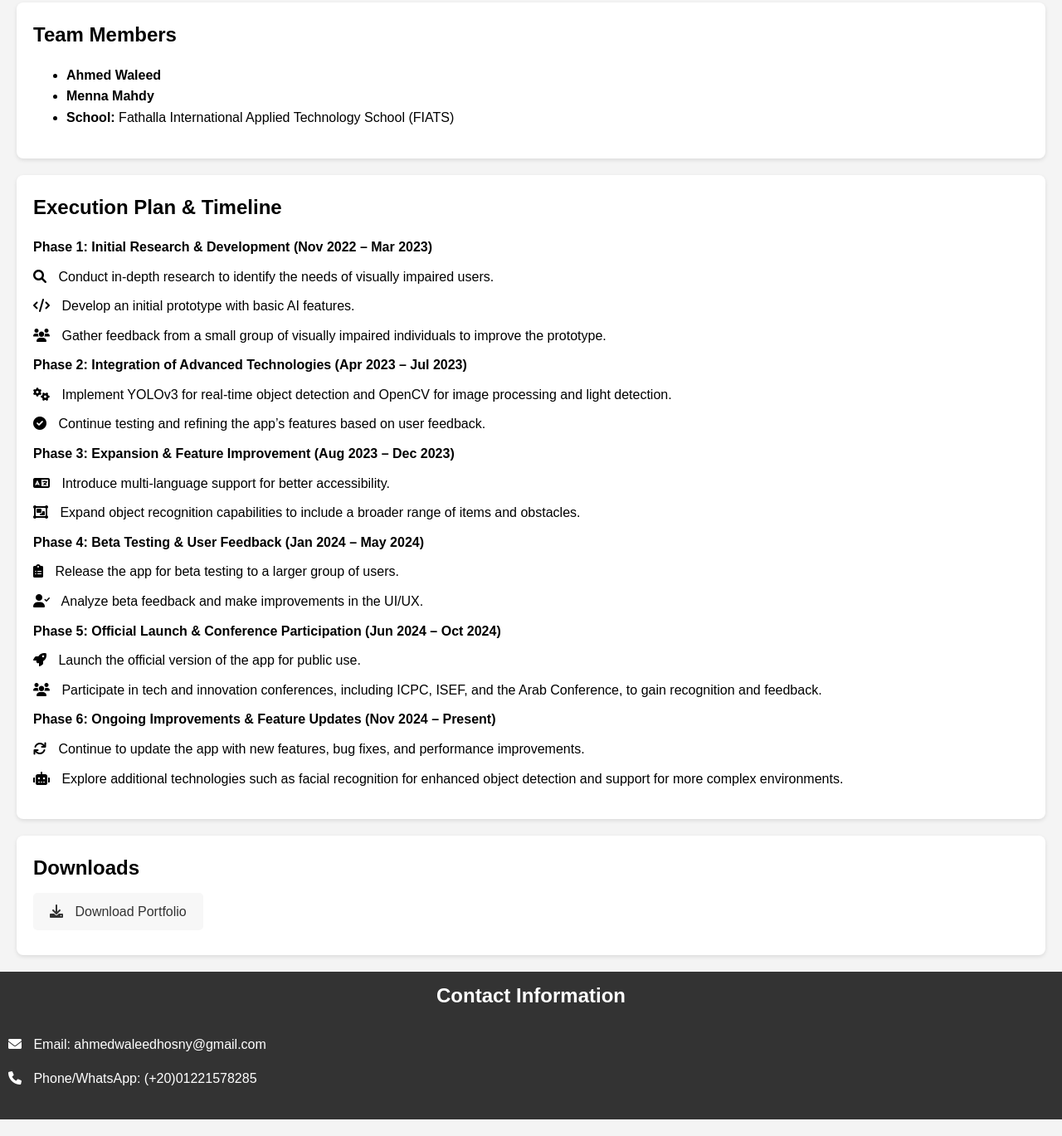
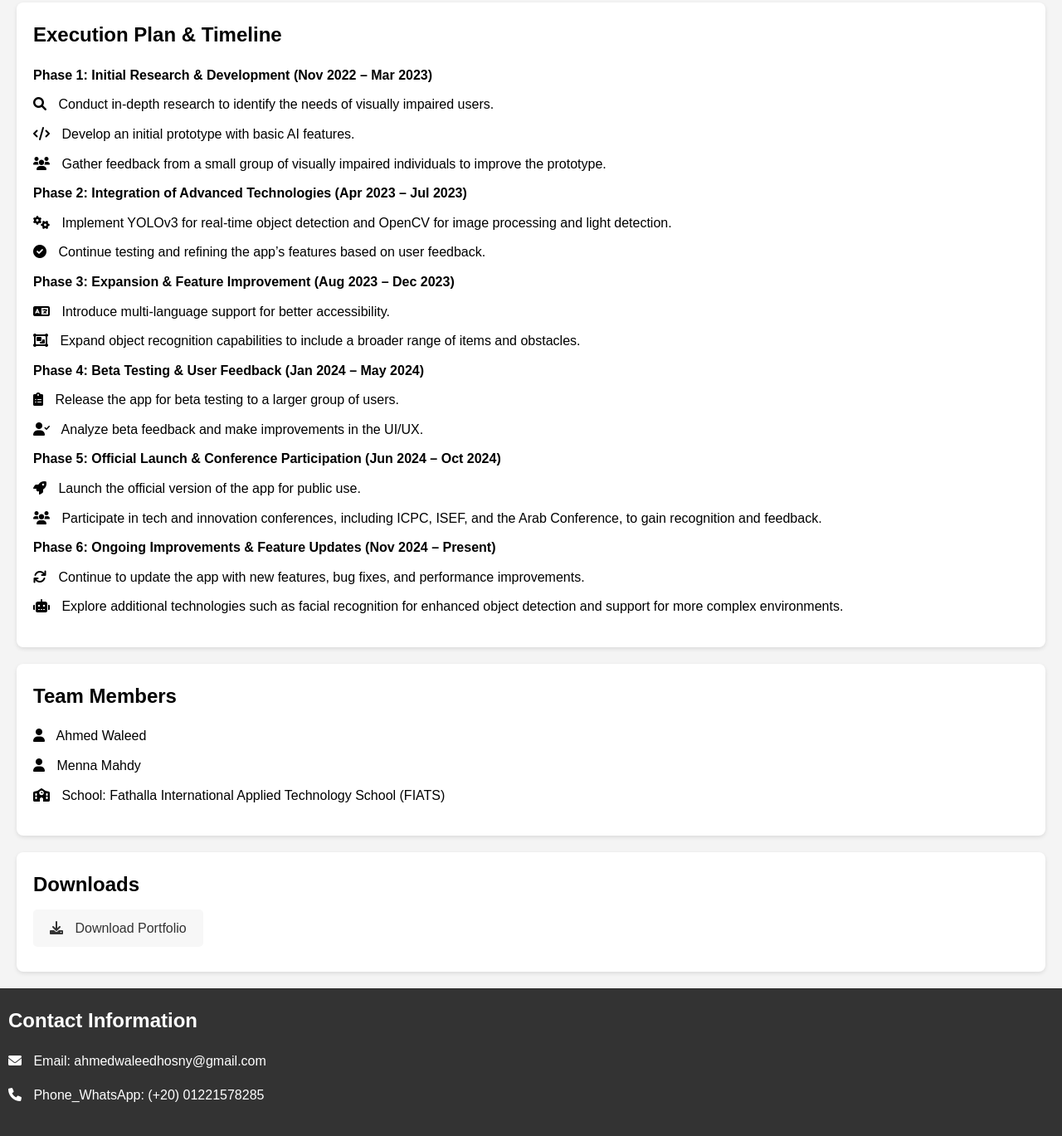
Before and after one commit to httpsgodz/BDA, a plain HTML site: page index.html in a window 1280 px wide. Shown: the part 1559-2928 px from the top of the page at 83% size. Drawn offline with Linux system fonts and the light colour scheme.

Commit message:
Update index.html

```diff
--- a/index.html
+++ b/index.html
@@ -35,25 +35,20 @@
             box-shadow: 0 2px 5px rgba(0, 0, 0, 0.1);
         }
 
-        .achievements ul {
+        .achievements ul,
+        .technologies ul,
+        .recommendations ul,
+        .execution-plan ul,
+        .team-members ul {
             list-style-type: none;
             padding: 0;
         }
 
-        .achievements li {
-            margin-bottom: 10px;
-        }
-
-        .technologies ul,
-        .recommendations ul,
-        .execution-plan ul {
-            list-style-type: none;
-            padding: 0;
-        }
-
+        .achievements li,
         .technologies li,
         .recommendations li,
-        .execution-plan li {
+        .execution-plan li,
+        .team-members li {
             margin-bottom: 10px;
         }
 
@@ -156,15 +151,6 @@
         </ul>
     </section>
 
-<section>
-        <h2>Team Members</h2>
-        <ul>
-            <li><strong>Ahmed Waleed</strong></li>
-            <li><strong>Menna Mahdy</strong></li>
-            <li><strong>School:</strong> Fathalla International Applied Technology School (FIATS)</li>
-        </ul>
-    </section>
-
     <section class="execution-plan">
         <h2>Execution Plan & Timeline</h2>
         <ul>
@@ -202,19 +188,28 @@
         </ul>
     </section>
 
-  <section class="download-links">
-    <h2>Downloads</h2>
-    <a href="https://docs.google.com/document/d/1HVhP3kDohZfqr3kegkTR4B4po1TrA1Il/export?format=pdf" download><i class="fas fa-download"></i> Download Portfolio</a>
-</section>
+    <section class="team-members">
+        <h2>Team Members</h2>
+        <ul>
+            <li><i class="fas fa-user"></i> Ahmed Waleed</li>
+            <li><i class="fas fa-user"></i> Menna Mahdy</li>
+            <li><i class="fas fa-school"></i> School: Fathalla International Applied Technology School (FIATS)</li>
+        </ul>
+    </section>
 
+    <section class="download-links">
+        <h2>Downloads</h2>
+        <a href="https://docs.google.com/document/d/1HVhP3kDohZfqr3kegkTR4B4po1TrA1Il/export?format=pdf" download><i class="fas fa-download"></i> Download Portfolio</a>
+    </section>
 
     <footer>
-        <h2>Contact Information</h2>
         <div class="contact-info">
+            <h2>Contact Information</h2>
             <p><i class="fas fa-envelope"></i> Email: <a href="mailto:ahmedwaleedhosny@gmail.com">ahmedwaleedhosny@gmail.com</a></p>
-            <p><i class="fas fa-phone"></i> Phone/WhatsApp: <a href="tel:+201221578285">(+20)01221578285</a></p>
+            <p><i class="fas fa-phone"></i> Phone_WhatsApp: <a href="tel:+201221578285">(+20) 01221578285</a></p>
         </div>
     </footer>
 
 </body>
+
 </html>
```
